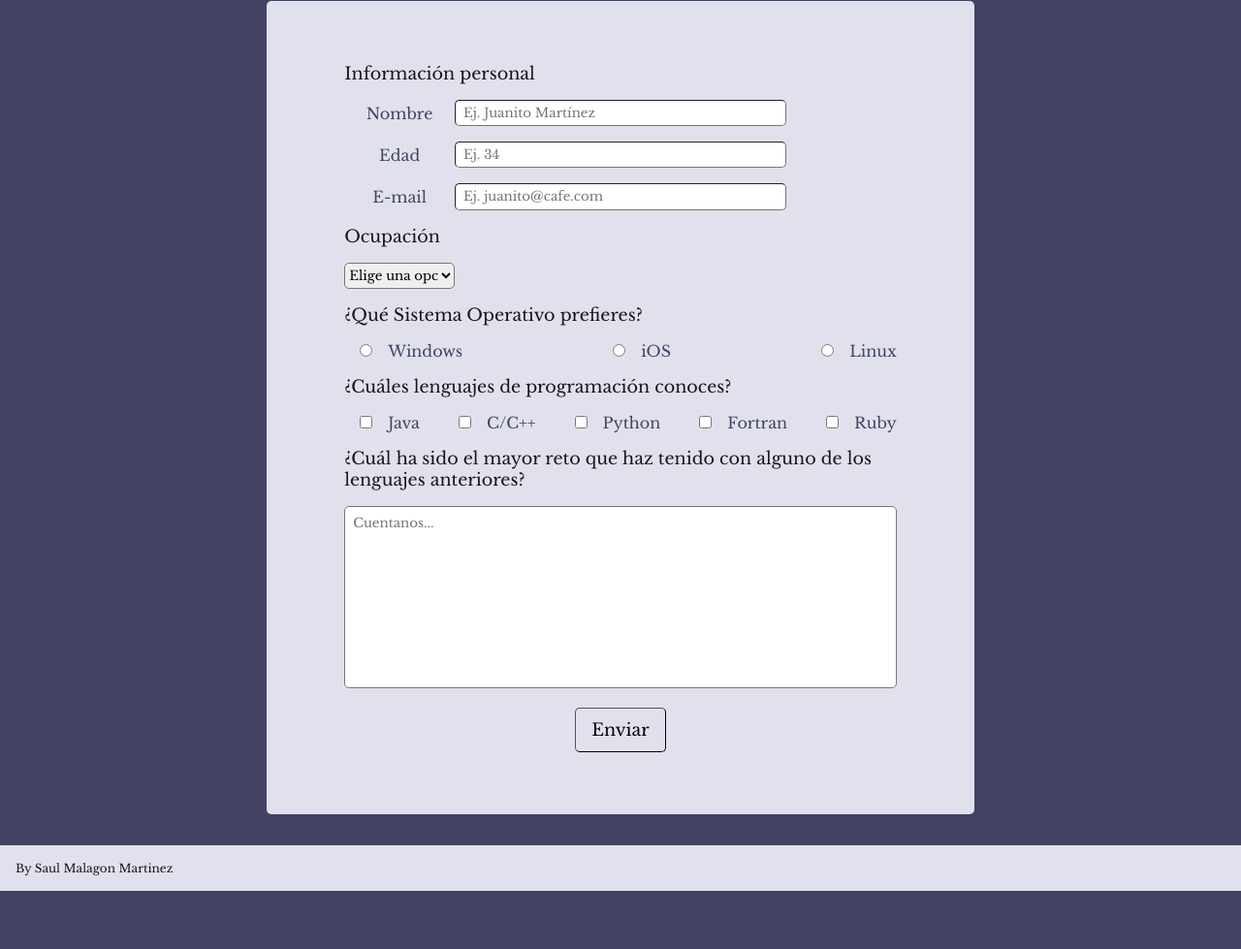
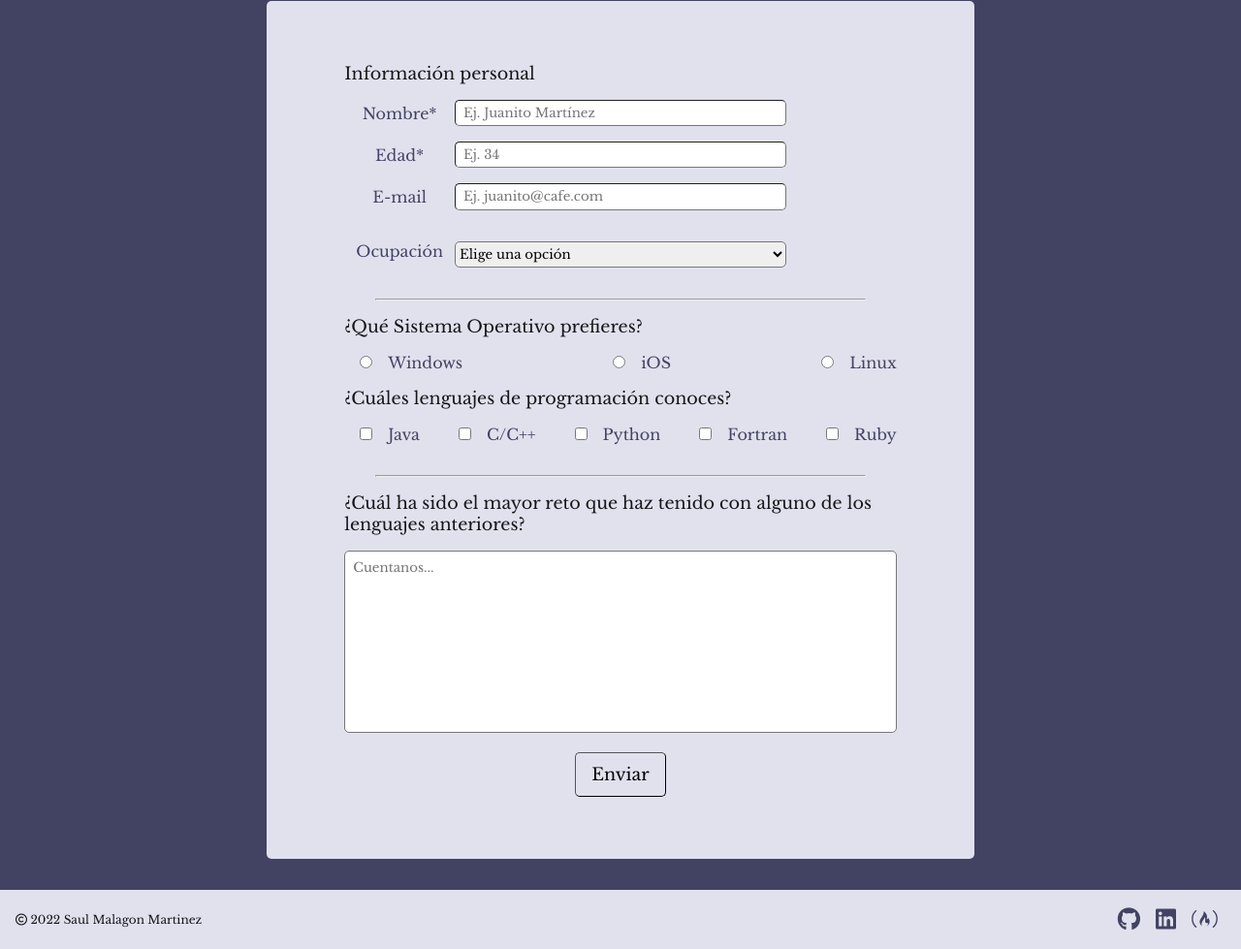
Before and after one commit to SaulMMBP/freecodecamp-survey-form, a plain HTML site: page index.html in a window 1280 px wide. Shown: the part 139-1118 px from the top of the page at 97% size. Before the commit the page ends 1058 px from the top, so only its background shows below. Drawn offline with nearby package versions, Linux system fonts and the light colour scheme.

Commit message:
Cambio en select-fieldset y nuevos elementos en footer

```diff
--- a/index.html
+++ b/index.html
@@ -2,6 +2,7 @@
 <html>
 
 <head>
+    <script src="https://use.fontawesome.com/a3e467e998.js"></script>
     <meta charset="utf-8">
     <link href="assets\css\style.css" rel="stylesheet" type="text/css">
     <title>Survey Form</title>
@@ -14,15 +15,15 @@
     </header>
 
     <main>
-        <form id="form" enctype="multipart/form-data" onsubmit="funs.openPopUp()" target="request">
+        <form id="form" enctype="multipart/form-data" onsubmit="openPopUp()" target="request">
             <fieldset class="input-text-fieldset">
                 <legend>Información personal</legend>
 
-                <label for="name">Nombre</label>
+                <label for="name">Nombre*</label>
                 <input id="name" name="name" type="text" pattern="[A-Za-z]*" placeholder="Ej. Juanito Martínez"
                     required />
 
-                <label for="age">Edad</label>
+                <label for="age">Edad*</label>
                 <input id="age" name="age" type="text" pattern="\d{1,3}" placeholder="Ej. 34" required />
 
                 <label for="email">E-mail</label>
@@ -30,12 +31,13 @@
             </fieldset>
 
             <fieldset class="select-fieldset">
-                <legend>Ocupación</legend>
-
+                <label for="ocupation">Ocupación</label>
                 <select id="ocupation" name="ocupation">
                     <option selected disabled>Elige una opción</option>
                 </select>
             </fieldset>
+
+            <hr>
 
             <fieldset class="radio-fieldset">
                 <legend>¿Qué Sistema Operativo prefieres?</legend>
@@ -77,6 +79,8 @@
                 </label>
             </fieldset>
 
+            <hr>
+
             <fieldset class="textarea-fieldset">
                 <legend>¿Cuál ha sido el mayor reto que haz tenido con alguno de los lenguajes anteriores?</legend>
 
@@ -90,7 +94,8 @@
 
         <div id="overlay" class="overlay">
             <div id="popup" class="popup">
-                <a id="btn-cerrar-popup" class="btn-cerrar-popup" href="#">cerrar</a>
+                <a id="btn-cerrar-popup" class="btn-cerrar-popup" href="#"><i class="fa fa-window-close"
+                        aria-hidden="true"></i></a>
                 <h2>Holo</h2>
                 <hr>
                 <p id="result"></p>
@@ -100,7 +105,15 @@
     </main>
 
     <footer>
-        <p>By Saul Malagon Martinez</p>
+        <div class="copy">
+            <p><i class="fa fa-copyright" aria-hidden="true"></i> 2022 Saul Malagon Martinez</p>
+        </div>
+
+        <ul class="socials">
+            <li><a href="https://github.com/SaulMMBP"><i class="fa fa-github" aria-hidden="true"></i></a></li>
+            <li><a href="https://www.linkedin.com/in/saul-malagon-martinez-611524aa/"><i class="fa fa-linkedin-square" aria-hidden="true"></i></a></li>
+            <li><a href="https://www.freecodecamp.org/fcc0b28b0e6-2f6c-4d15-b774-089d83d0f4fe"><i class="fa fa-free-code-camp" aria-hidden="true"></i></a></li>
+        </ul>
     </footer>
 
     <script src="assets\js\script.js"></script>
```
